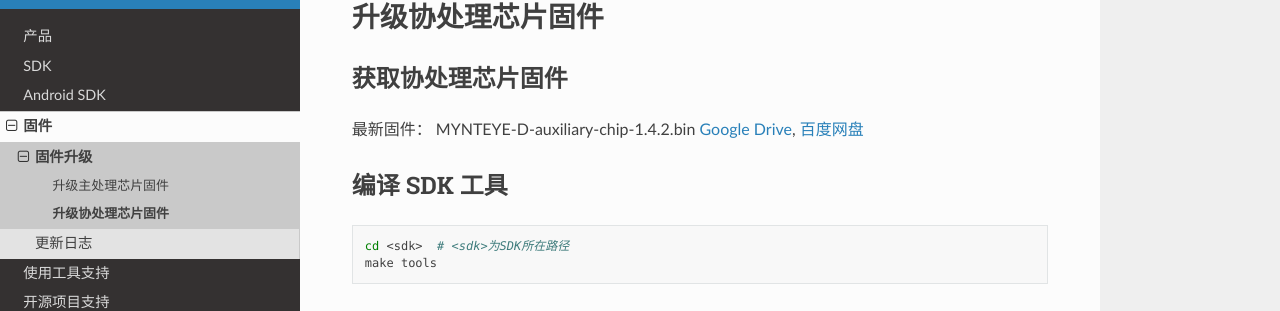
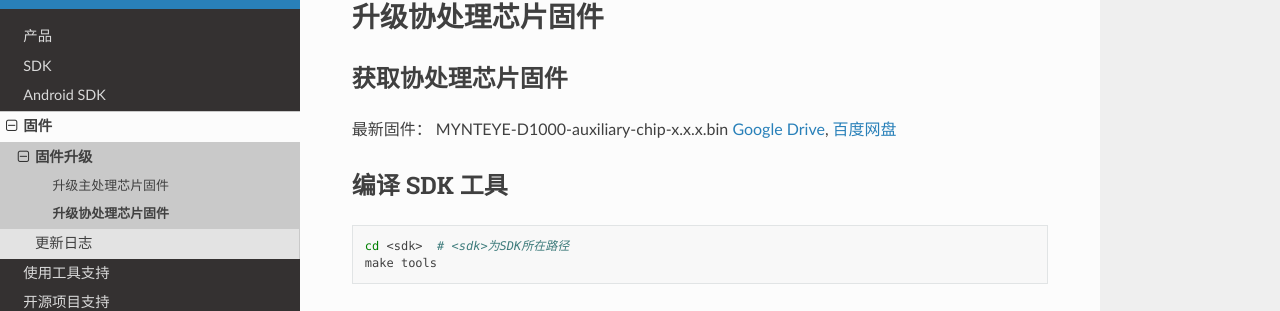
Before and after one commit to slightech/MYNT-EYE-D-SDK-Docs-zh_CN, a Sphinx documentation site: the page built from docs/firmware/update_auxiliary_chip.rst, in a window 1280 px wide. Shown: the part 109-420 px from the top of the page. Built offline with Sphinx 7.4.7 and the Read the Docs theme 2.0.0, drawn with Linux system fonts in a browser that asks for light colours.

Commit message:
docs(*): update auxiliary chip version and pcl

```diff
--- a/docs/firmware/update_auxiliary_chip.rst
+++ b/docs/firmware/update_auxiliary_chip.rst
@@ -6,7 +6,7 @@
 获取协处理芯片固件
 ----------------------
 
-最新固件： MYNTEYE-D-auxiliary-chip-1.4.2.bin `Google
+最新固件： MYNTEYE-D1000-auxiliary-chip-x.x.x.bin `Google
 Drive <https://drive.google.com/open?id=1gAbTf6W10a8iwT7L9TceMVgxQCWKnEsx>`__,
 `百度网盘 <https://pan.baidu.com/s/1sZKxugg5P8Dk5QgneA9ttw>`__
 
--- a/docs/sdk/install_ubuntu_src.rst
+++ b/docs/sdk/install_ubuntu_src.rst
@@ -67,6 +67,7 @@
 
 .. code-block:: bash
 
+  sudo apt install -y libboost-all-dev libflann-dev libeigen3-dev libusb-1.0-0-dev libvtk6-dev libproj-dev
   git clone https://github.com/PointCloudLibrary/pcl.git
   cd pcl
   git checkout pcl-1.7.2
```
